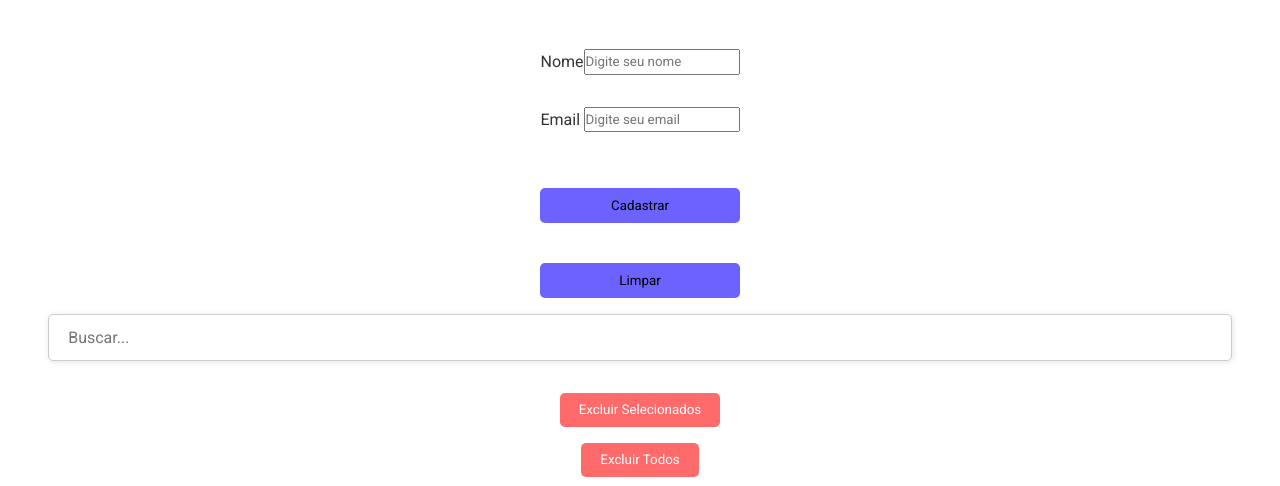
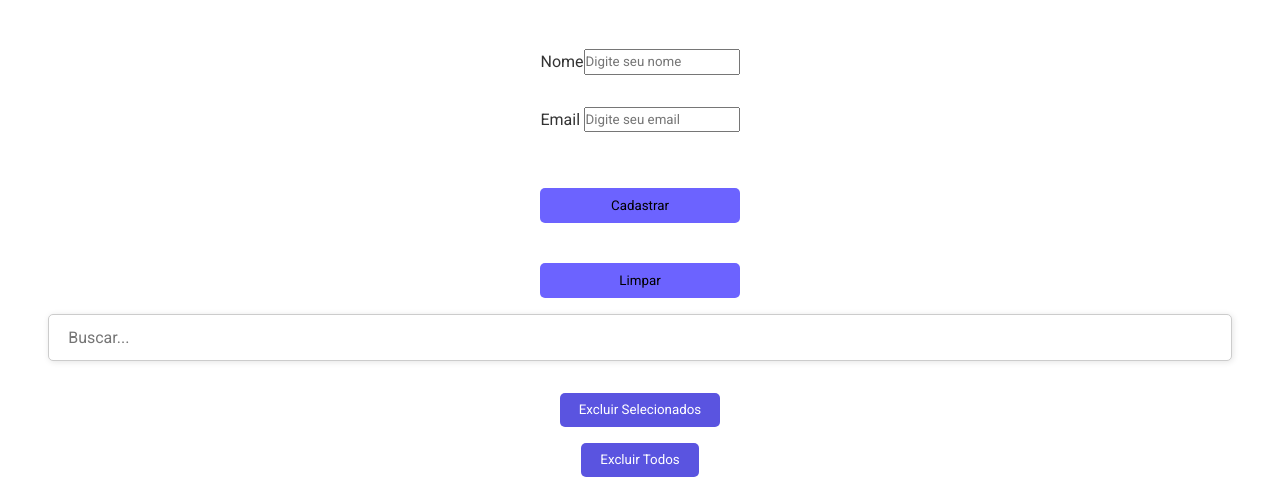
Before and after one commit to isabellelays/projetoFront, a plain HTML site: page admin.html in a window 1280 px wide. Shown: the part 314-800 px from the top of the page. Drawn offline with Linux system fonts and the light colour scheme.

Commit message:
mudando cor de botoes

```diff
--- a/css/home.css
+++ b/css/home.css
@@ -186,6 +186,14 @@ body {
     background-color: #5a54e0;
 }
 
+#deleteButton{
+    background-color: #5a54e0;
+}
+
+#deleteAllButton{
+    background-color: #5a54e0;
+}
+
 ul {
     list-style-type: none;
     padding: 0;
```
Also changed, not shown: sobreNos.html (+1 -1 lines).
